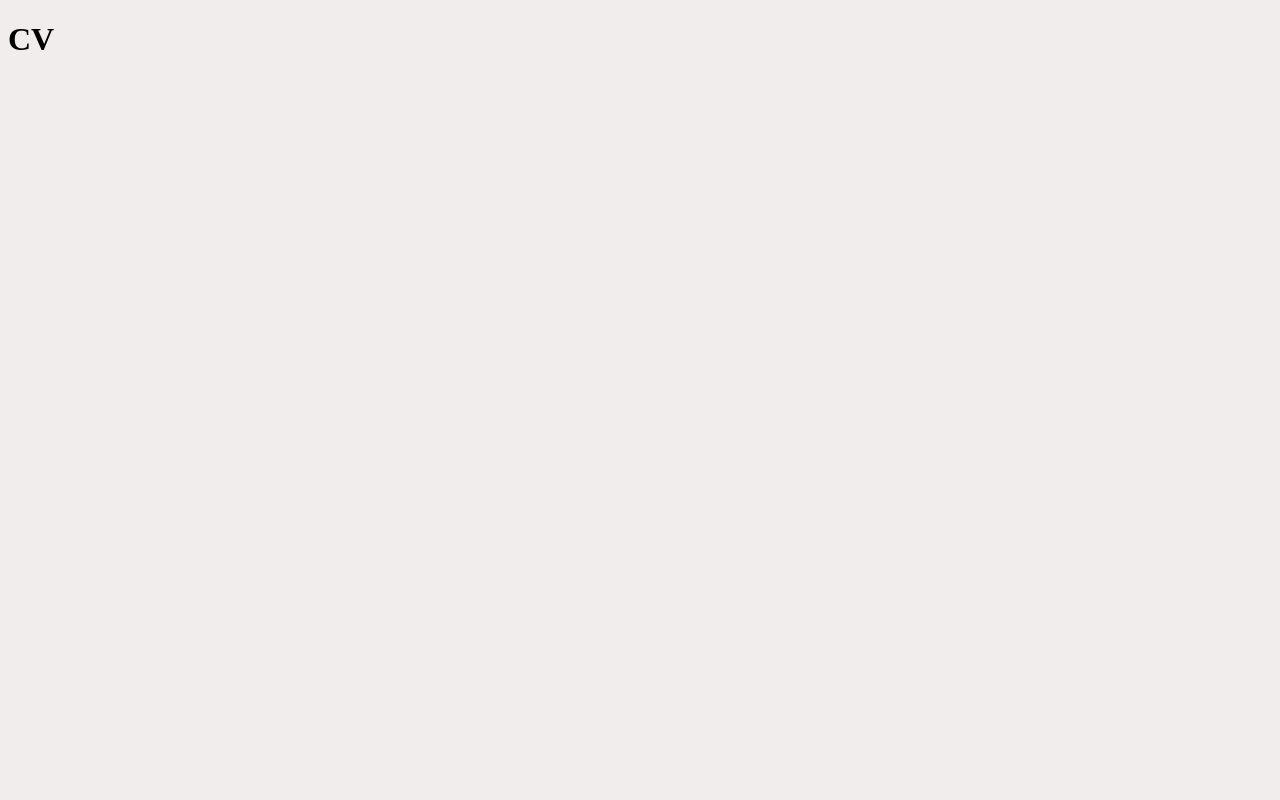
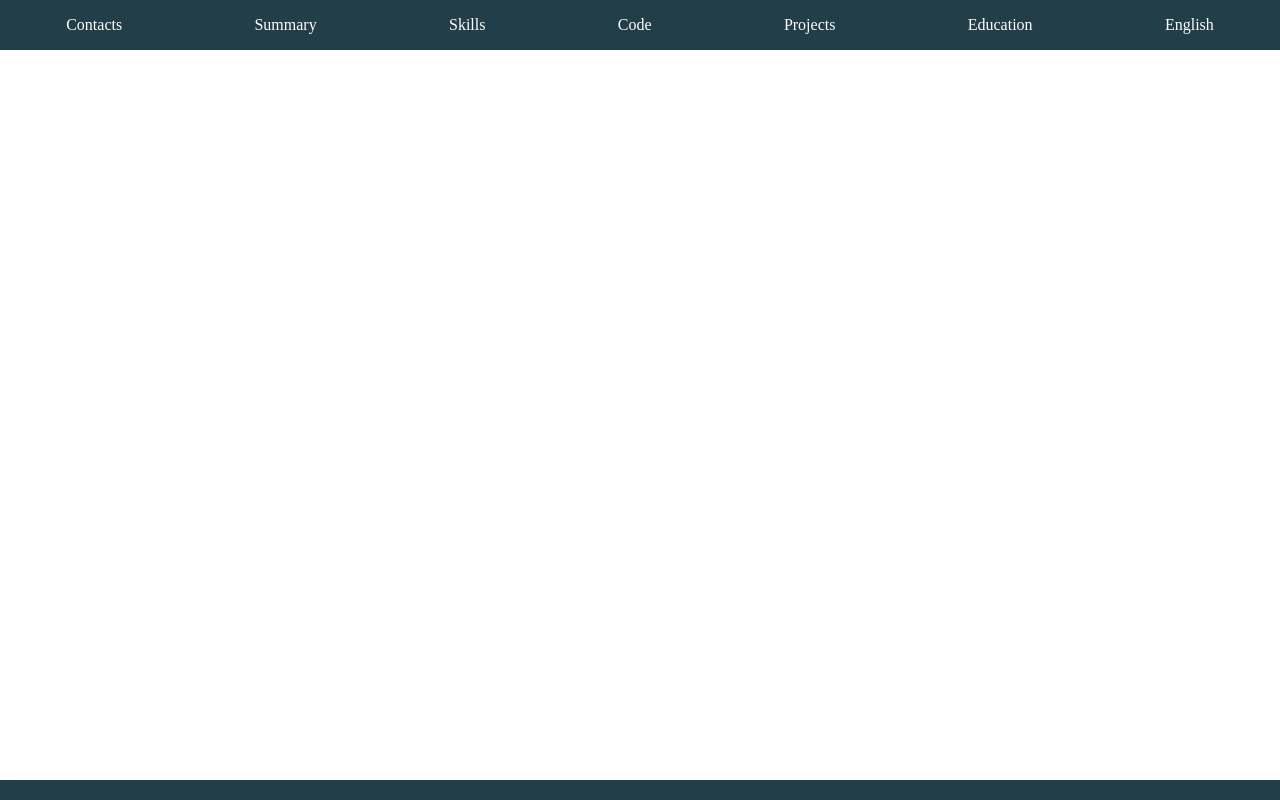
Before and after one commit to grigaskate/rsschool-cv, a plain HTML site: page index.html in a window 1280 px wide. Drawn offline with Linux system fonts and the light colour scheme.

Commit message:
feat: add header

```diff
--- a/index.html
+++ b/index.html
@@ -5,13 +5,34 @@
 	<meta charset="UTF-8">
 	<meta name="viewport" content="width=device-width, initial-scale=1.0">
 	<link rel="stylesheet" href="style.css">
-	<title>Document</title>
+	<link rel="icon" href="assets/favicon.ico">
+	<title>CV</title>
 </head>
 
 <body>
-	<div>
-		<h1>CV</h1>
-	</div>
+	<header>
+		<div class="container header">
+			<nav class="nav">
+				<ul class="nav-list">
+					<li class="nav-item"><a href="#contacts" class="nav-link">Contacts</a></li>
+					<li class="nav-item"><a href="#summary" class="nav-link">Summary</a></li>
+					<li class="nav-item"><a href="#skills" class="nav-link">Skills</a></li>
+					<li class="nav-item"><a href="#code" class="nav-link">Code</a></li>
+					<li class="nav-item"><a href="#projects" class="nav-link">Projects</a></li>
+					<li class="nav-item"><a href="#education" class="nav-link">Education</a></li>
+					<li class="nav-item"><a href="#english" class="nav-link">English</a></li>
+				</ul>
+			</nav>
+		</div>
+	</header>
+	<main>
+		<div class="container wrapper"></div>
+	</main>
+	<footer>
+		<div class="container footer">
+			<img src="assets/svg/icon-github.svg" alt="github">
+		</div>
+	</footer>
 </body>
 
 </html>
--- a/style.css
+++ b/style.css
@@ -1,3 +1,57 @@
+* {
+  margin: 0;
+  padding: 0;
+  box-sizing: border-box;
+}
+
+html {
+  scroll-behavior: smooth;
+}
+
+a {
+  text-decoration: none;
+  color: inherit;
+  background: none;
+  border: none;
+  outline: none;
+}
+
+a:hover {
+  text-decoration: underline;
+  cursor: pointer;
+}
+
 body {
-  background-color: rgb(242, 237, 237);
+  min-height: 100vh;
+  display: flex;
+  flex-direction: column;
+  justify-content: space-between;
 }
+
+.container {
+  max-width: 1440px;
+  margin: 0 auto;
+}
+
+.header {
+  background-color: #223e48;
+  color: #fff;
+}
+.nav-list {
+  display: flex;
+  flex-wrap: wrap;
+  align-items: center;
+  justify-content: space-around;
+  align-content: center;
+  list-style: none;
+}
+
+.nav-link {
+  padding: 0 20px;
+  line-height: 50px;
+  transition: 0.3s;
+}
+
+.footer {
+  background-color: #223e48;
+}
```
Also changed, not shown: assets/favicon.ico (added), assets/img/avatar.png (added), assets/svg/icon-github.svg (added), assets/svg/icon-mail.svg (added), assets/svg/icon-telegram.svg (added).
